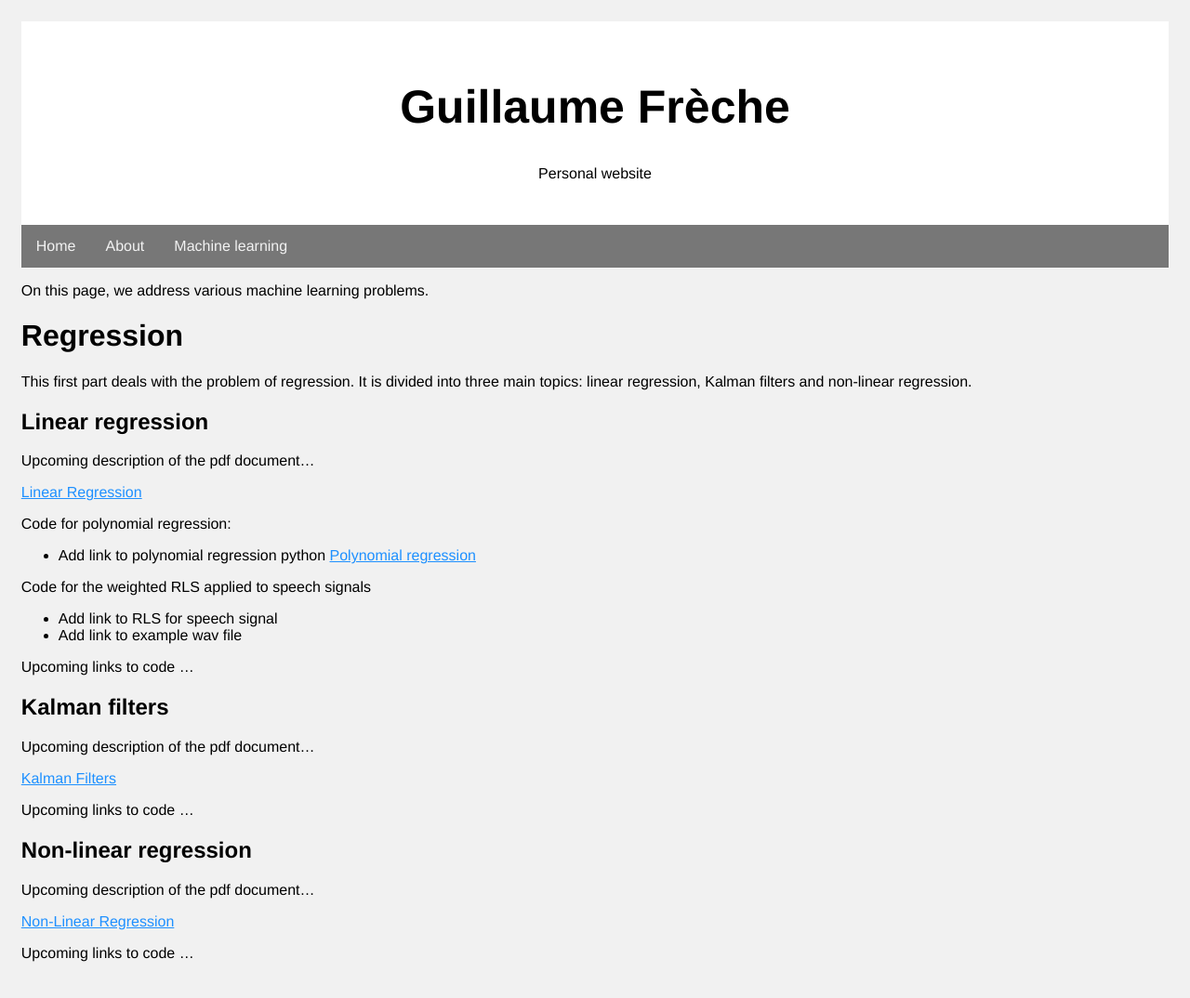
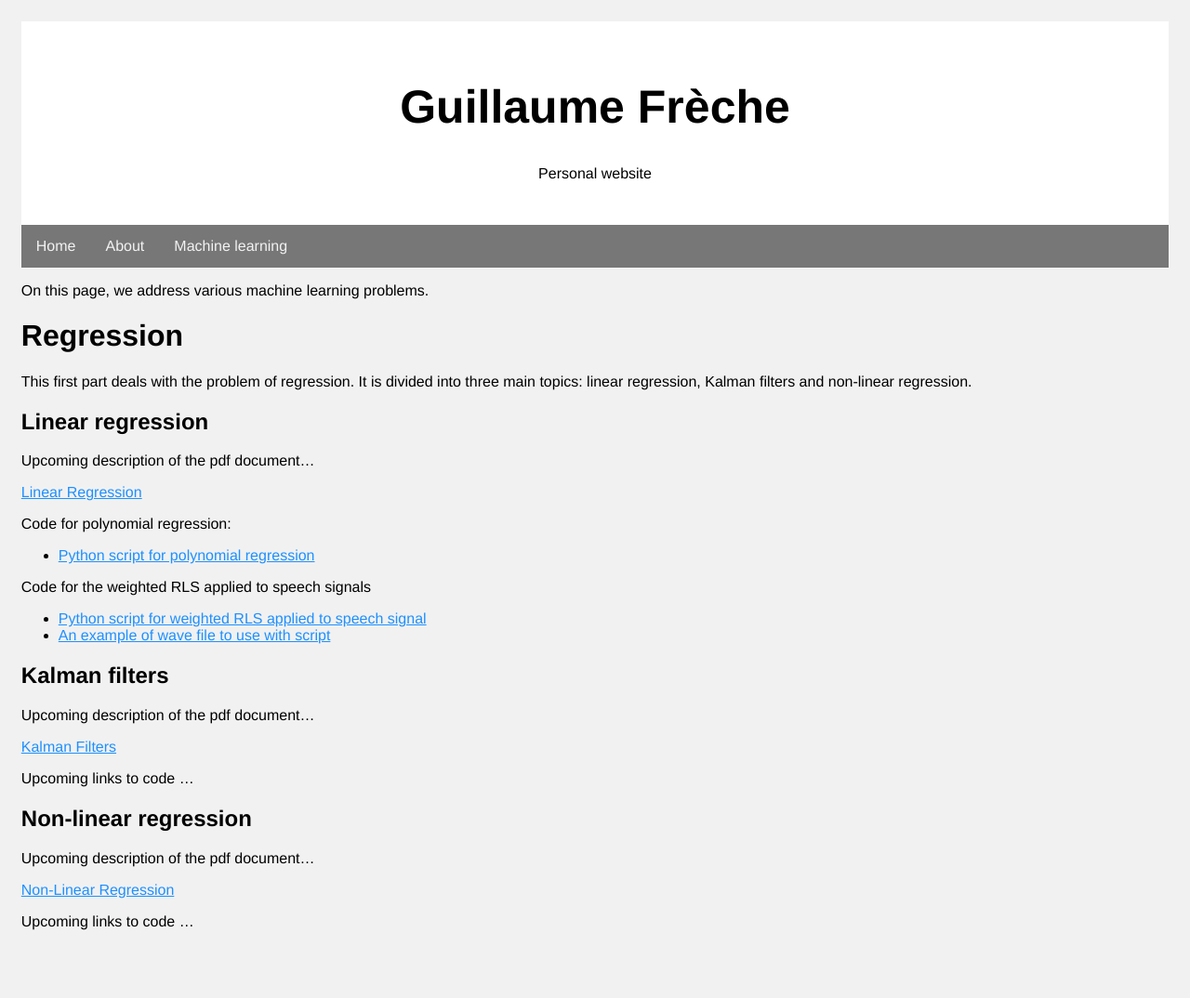
Before and after one commit to grfreche/grfreche.github.io, a Jekyll site: the page built from machine_learning.md, in a window 1280 px wide. Shown: the whole page at 93% size. Built offline with Jekyll 4.4.1, drawn with Linux system fonts in a browser that asks for light colours; after the commit the page ends 1040 px from its top, so only the background shows below that.

Commit message:
Update machine_learning.md

```diff
--- a/machine_learning.md
+++ b/machine_learning.md
@@ -18,14 +18,11 @@ Upcoming description of the pdf document...
 <a href="https://grfreche.github.io/pdfs/LinearRegression.pdf" class="image fit">Linear Regression</a>
 
 Code for polynomial regression:
-* Add link to polynomial regression python
-<a href="https://grfreche.github.io/sources/linear_regression/Polynomial_regression.py" class="image fit">Polynomial regression</a>
+* <a href="https://grfreche.github.io/sources/linear_regression/Polynomial_regression.py" class="image fit">Python script for polynomial regression</a>
 
 Code for the weighted RLS applied to speech signals
-* Add link to RLS for speech signal
-* Add link to example wav file
-
-Upcoming links to code ...
+* <a href="https://grfreche.github.io/sources/linear_regression/RLS_speech_signal.py" class="image fit">Python script for weighted RLS applied to speech signal</a>
+* <a href="https://grfreche.github.io/sources/linear_regression/hello.wav" class="image fit">An example of wave file to use with script</a>
 
 ## Kalman filters
 
```
